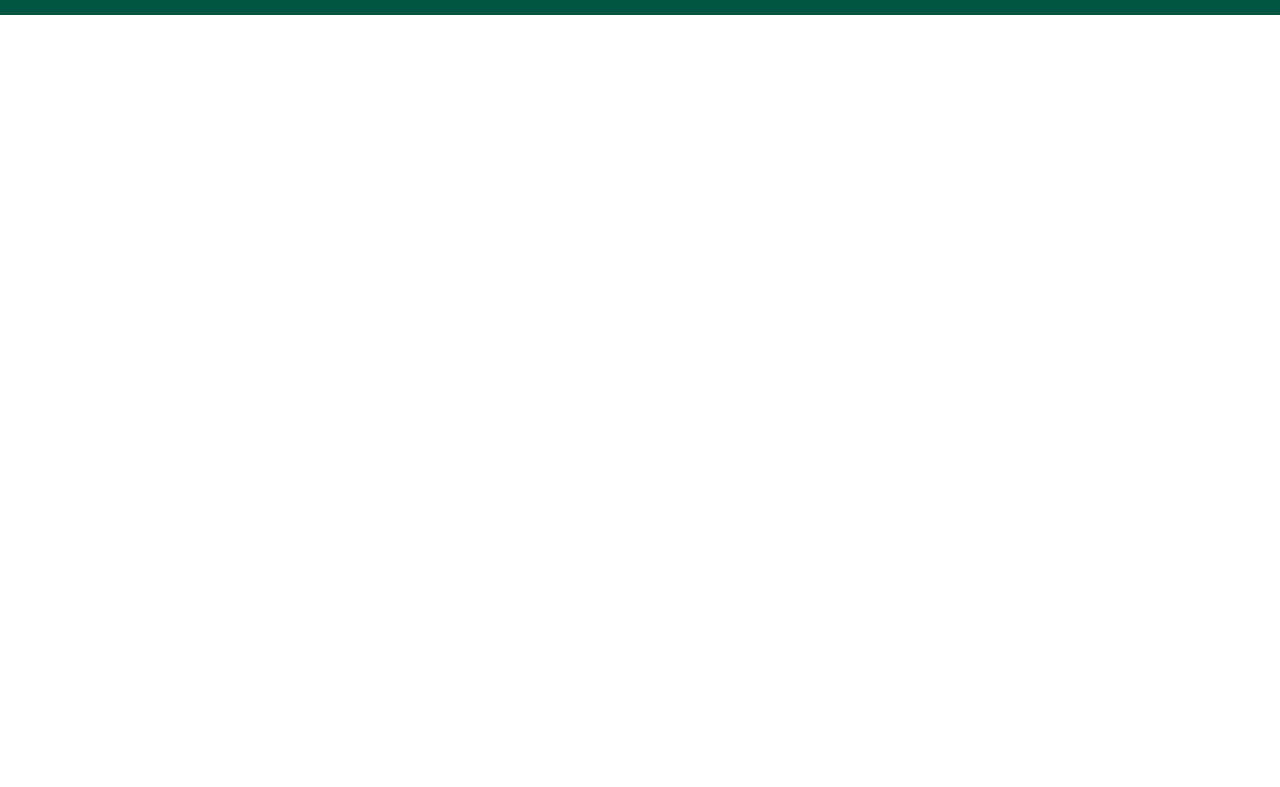
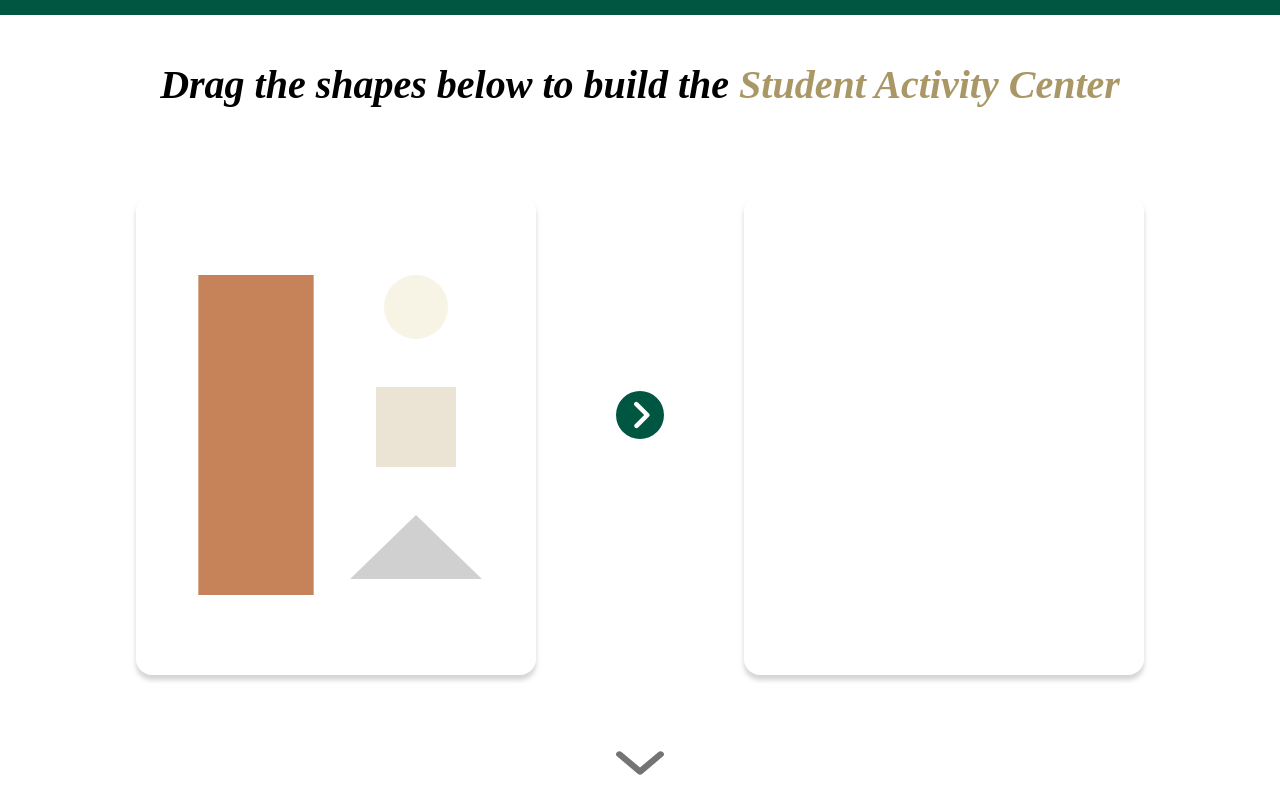
Before and after one commit to photosbysarahwood/charlotte-jigsaw, a plain HTML site: page src/index.html in a window 1280 px wide. Shown: the part 81-868 px from the top of the page. Before the commit the page ends 800 px from the top, so only its background shows below. Drawn offline with Linux system fonts and the light colour scheme.

Commit message:
set up desktop layout

```diff
--- a/src/css/main.css
+++ b/src/css/main.css
@@ -6,8 +6,18 @@ video {
   height: auto;
 }
 
+section {
+  margin-top: 2.5rem;
+}
+
 h1 {
   font-family: "Neusa Next Std";
+}
+
+h2 {
+  font-family: "Neusa Next Std";
+  font-style: italic;
+  font-size: 2.5rem;
 }
 
 nav {
@@ -30,6 +40,81 @@ nav {
   max-width: 2rem;
 }
 
+#gold {
+  color: #aa9766;
+}
+
+.puzzle {
+  display: flex;
+  justify-content: center;
+  gap: 5rem;
+  align-items: center;
+}
+
+.puzzle img {
+  height: 3rem;
+  width: 3rem;
+}
+
+.instructions {
+  text-align: center;
+}
+
+.workspace-div,
+.final-div {
+  height: 30rem;
+  width: 25rem;
+  border-radius: 1rem;
+  box-shadow: 0px 5px 5px lightgray;
+  align-content: center;
+  justify-content: center;
+}
+
+.workspace-div {
+  display: flex;
+  padding: 5rem 2rem 2rem 2rem;
+}
+
+.workspace-column {
+  display: flex;
+  flex-direction: column;
+  gap: 3rem;
+  align-items: center;
+}
+
+/* display: grid;
+  grid-template-columns: (2, 1fr);
+  grid-template-rows: masonry;
+  */
+
+#sac-body {
+  height: 20rem;
+  width: 10rem;
+}
+
+#sac-circle {
+  height: 4rem;
+  width: 4rem;
+}
+
+#sac-square {
+  height: 5rem;
+  width: 5rem;
+}
+
+#sac-triangle {
+  height: 4rem;
+  width: 10rem;
+}
+
+.down {
+  height: 3rem;
+  width: 3rem;
+  display: block;
+  margin: 0 auto;
+  margin-top: 4rem;
+}
+
 /* Desktop Only Styles
 Desktop @media (min-width: 48em) { */
 nav {
--- a/src/index.html
+++ b/src/index.html
@@ -26,5 +26,33 @@
       height="56"
     />
   </nav>
-  <body></body>
+  <body>
+    <section class="instructions">
+      <h2>
+        Drag the shapes below to build the
+        <span id="gold">Student Activity Center</span>
+      </h2>
+    </section>
+
+    <section class="puzzle">
+      <section class="workspace">
+        <div class="workspace-div">
+          <img id="sac-body" src="./svg/sac-body.svg" alt="" />
+          <div class="workspace-column">
+            <img id="sac-circle" src="./svg/sac-circle.svg" alt="" />
+            <img id="sac-square" src="./svg/sac-square.svg" alt="" />
+            <img id="sac-triangle" src="./svg/sac-triangle.svg" alt="" />
+          </div>
+        </div>
+      </section>
+
+      <img src="./svg/green-arrow.svg" alt="" />
+
+      <section class="final">
+        <div class="final-div"></div>
+      </section>
+    </section>
+
+    <img class="down" src="./svg/gray-down-arrow.svg" alt="" />
+  </body>
 </html>
```
Also changed, not shown: src/svg/gray-down-arrow.svg (added), src/svg/green-arrow.svg (added), src/svg/sac-body.svg (added), src/svg/sac-circle.svg (added), src/svg/sac-square.svg (added), src/svg/sac-triangle.svg (added).
